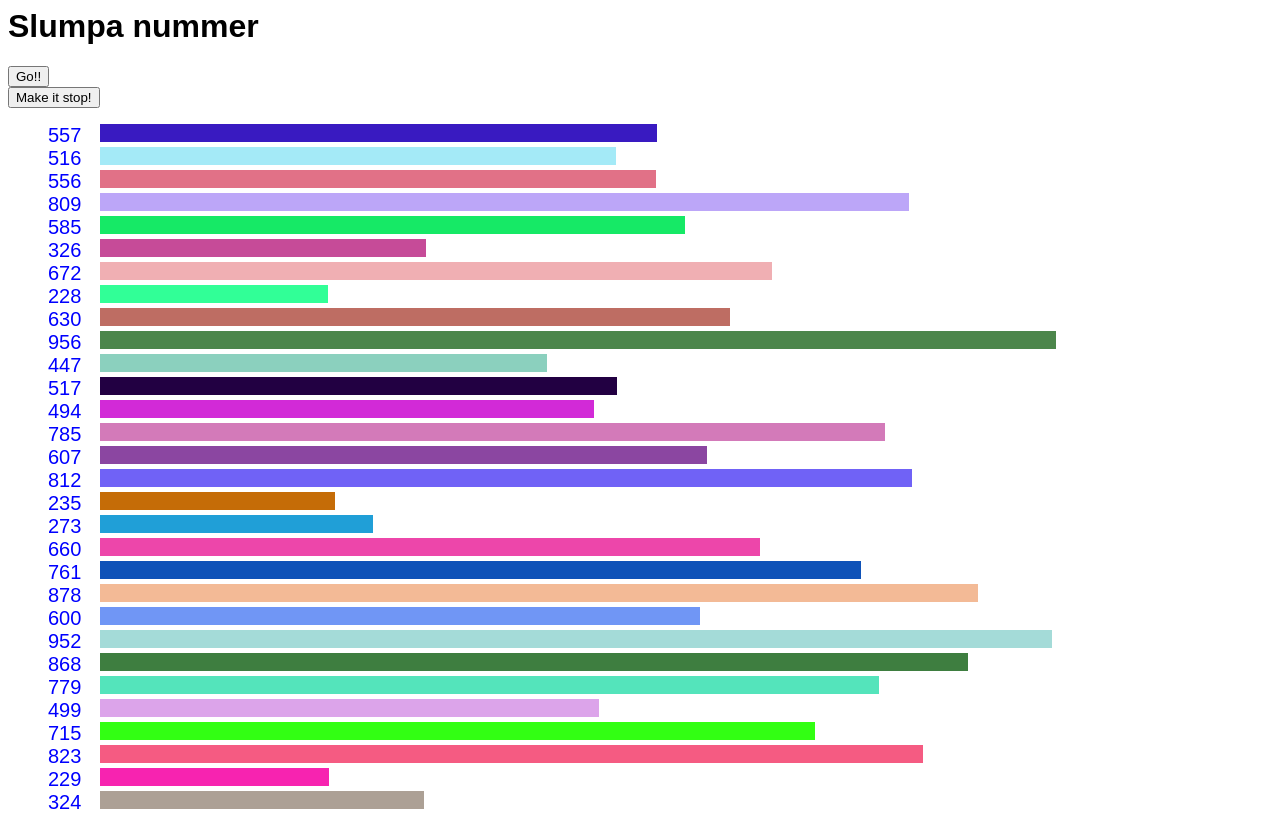
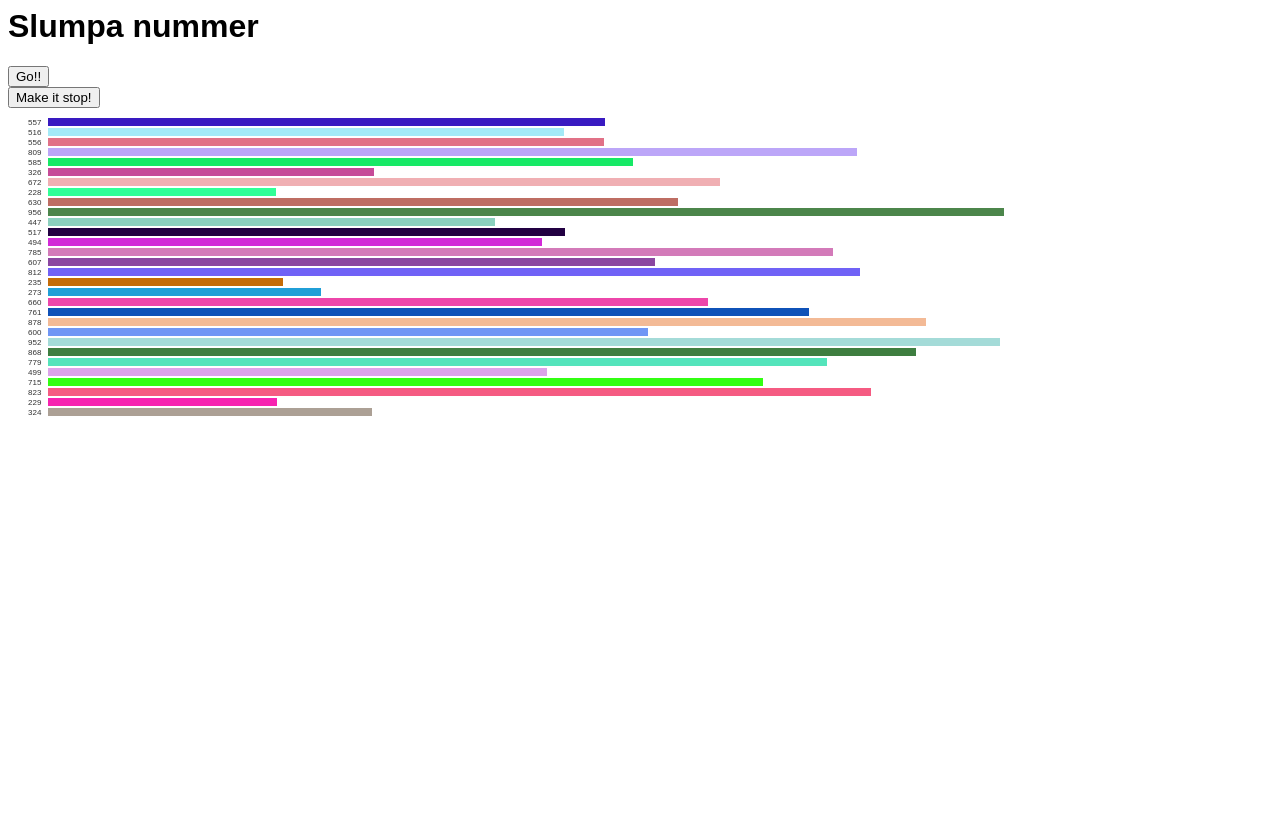
Before and after one commit to shoobah/reduxbase, a React app: page / in a window 1280 px wide. Both pictures are taken after a click on the button "Go!!". After the commit the page ends 800 px from the top, so only its background shows below. Built offline with nearby package versions, Linux system fonts and the light colour scheme.

Commit message:
Gjort om till svg för staplarna

```diff
--- a/src/bar.jsx
+++ b/src/bar.jsx
@@ -1,17 +1,16 @@
 //Skapar en div som är value bred med slumpad färg
 import React from 'react'
 
-export default ({value, color}) => {
+export default ({value, color, index}) => {
   let style = {
     display: 'inline-block',
-    backgroundColor: color,
+    fill: color,
+    stroke: 'transparent',
     width: value + 'px',
     position: 'absolute',
     left: '100px'
   }
   return (
-  <div style={style}>
-      &nbsp;
-    </div>
+    <rect x={40} y={10*index+10} width={value} height={8} style={style} />
   )
 }
--- a/src/list.jsx
+++ b/src/list.jsx
@@ -3,11 +3,9 @@ import Number from './number'
 import Bar from './bar'
 
 export default ({content}) => (
-  <ul style={{listStyle:'none'}}>
+  <svg width={1000} height={500} style={{fill:'#eeeeee'}}>
     {content.map((item, index) => (
-      <li key={index}>
-        <Number value={item.value} /><Bar value={item.value} color={item.color} />
-      </li>
+      <svg><Number value={item.value} index={index} /><Bar value={item.value} color={item.color} index={index}/></svg>
     ))}
-  </ul>
+  </svg>
 )
--- a/src/number.jsx
+++ b/src/number.jsx
@@ -1,7 +1,7 @@
 import React from 'react'
 
-export default ({value}) => (
-      <span style={{color:'blue', fontSize:'20px'}}>
+export default ({value, index}) => (
+      <text x={20} y={10*index+17} style={{fill:'#333', fontSize:'8px'}}>
         {value}
-      </span>
+      </text>
     )
```
